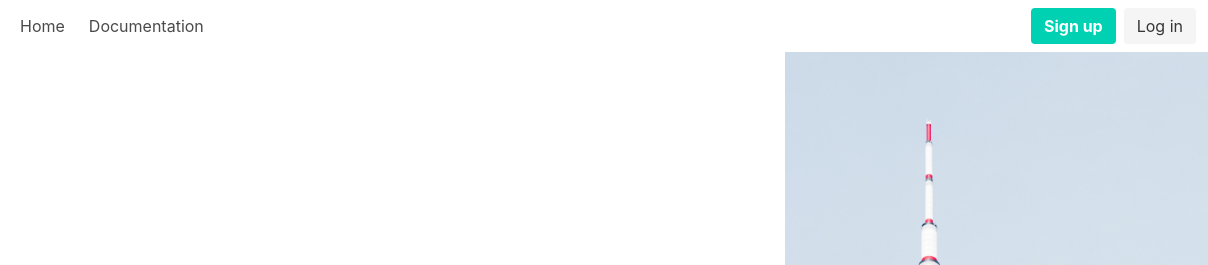
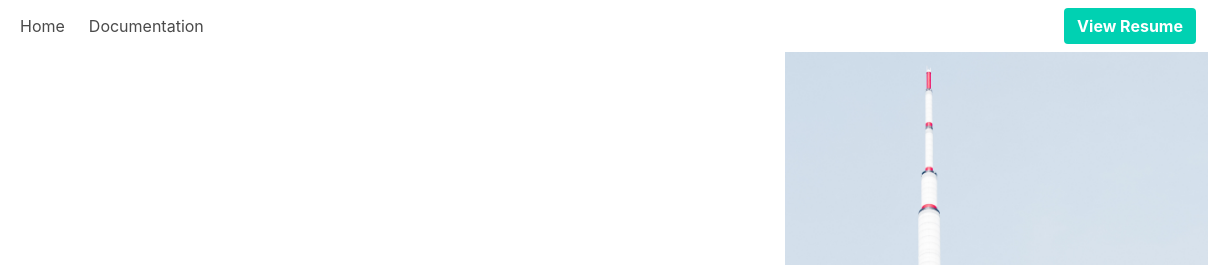
Before and after one commit to jayshah1232/Portfolio-Site, a plain HTML site: page index.html in a window 1280 px wide. Shown: the top 265 px of the page, 72-1280 px from the left. Drawn offline with nearby package versions, Linux system fonts and the light colour scheme.

Commit message:
Update index.html
-Created "View Resume" button
-Removed excess commented code

```diff
--- a/index.html
+++ b/index.html
@@ -10,11 +10,11 @@
   </head>
 
   <body>
-      <nav class="navbar" role="navigation" aria-label="main navigation">
+      <nav class="navbar is-fixed-top" role="navigation" aria-label="main navigation">
           <div class="navbar-brand">
             <a class="navbar-item" href="#">
-              <img id="icon_nav" src="icon_J.png" alt="">
-              <img id="icon_nav" src="icon_S.png" alt="">
+              <img id="icon_nav" src="icon_J.png" alt="J">
+              <img id="icon_nav" src="icon_S.png" alt="S">
             </a>
 
             <a role="button" class="navbar-burger burger" aria-label="menu" aria-expanded="false" data-target="navbarBasicExample">
@@ -37,85 +37,15 @@
 
             <div class="navbar-end">
               <div class="navbar-item">
-                <div class="buttons">
+                <div>
                   <a class="button is-primary">
-                    <strong>Sign up</strong>
-                  </a>
-                  <a class="button is-light">
-                    Log in
+                    <strong>View Resume</strong>
                   </a>
                 </div>
               </div>
             </div>
           </div>
         </nav>
-    <!-- <section>
-      <nav class="navbar is-transparent is-fixed-top">
-        <section>
-          <div class="navbar-brand">
-            <a class="navbar-item" href="https://bulma.io">
-              <img id="icon_nav" src="icon_J.png" alt="Bulma: a modern CSS framework based on Flexbox">
-              <img id="icon_nav" src="icon_S.png" alt="">
-            </a>
-            <div class="navbar-burger burger" data-target="navbarExampleTransparentExample">
-              <span></span>
-              <span></span>
-              <span></span>
-            </div>
-          </div>
-        </section>
-
-        <section>
-          <div id="navbarExampleTransparentExample" class="navbar-menu">
-            <div class="navbar-start">
-              <a class="navbar-item" href="https://bulma.io/">
-                Skills
-              </a>
-              <a class="navbar-item" href="https://bulma.io/">
-                Projects
-              </a>
-              <a class="navbar-item" href="https://bulma.io/">
-                About Me
-              </a>
-              <a class="navbar-item" href="https://bulma.io/">
-                Contact Me
-              </a>
-              </div>
-            </div>
-            <div id="navEnd" class="navbar-end">
-              <div class="navbar-item">
-                <a class="button is-primary" href="#">View Resume</a>
-              </div>
-            </div>
-            <div class="navbar-end">
-              <div class="navbar-item">
-                <div class="field is-grouped">
-                  <p class="control">
-                    <a class="bd-tw-button button" data-social-network="Twitter" data-social-action="tweet" data-social-target="http://localhost:4000" target="_blank" href="https://twitter.com/intent/tweet?text=Bulma: a modern CSS framework based on Flexbox&amp;hashtags=bulmaio&amp;url=http://localhost:4000&amp;via=jgthms">
-                      <span class="icon">
-                        <i class="fab fa-twitter"></i>
-                      </span>
-                      <span>
-                        Tweet
-                      </span>
-                    </a>
-                  </p>
-                  <p class="control">
-                    <a class="button is-primary" href="https://github.com/jgthms/bulma/releases/download/0.7.2/bulma-0.7.2.zip">
-                      <span class="icon">
-                        <i class="fas fa-download"></i>
-                      </span>
-                      <span>View Resume</span>
-                    </a>
-                  </p>
-                </div>
-              </div>
-            </div>
-          </div>
-        </section>
-      </nav>
-    </section> -->
-
     <section class="myBg">
       <div class="columns is-vcentered">
         <div class="column is-8">
```
